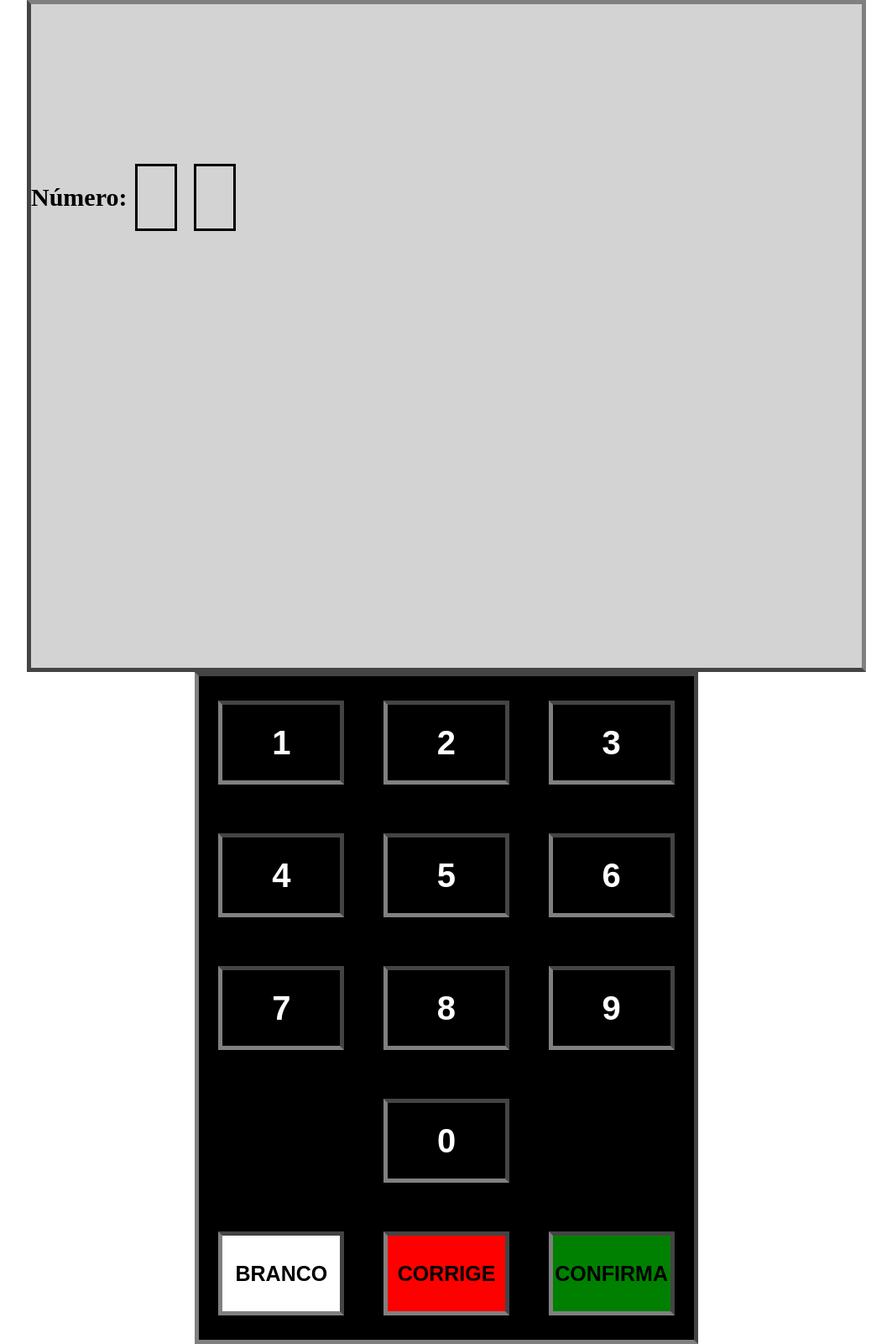
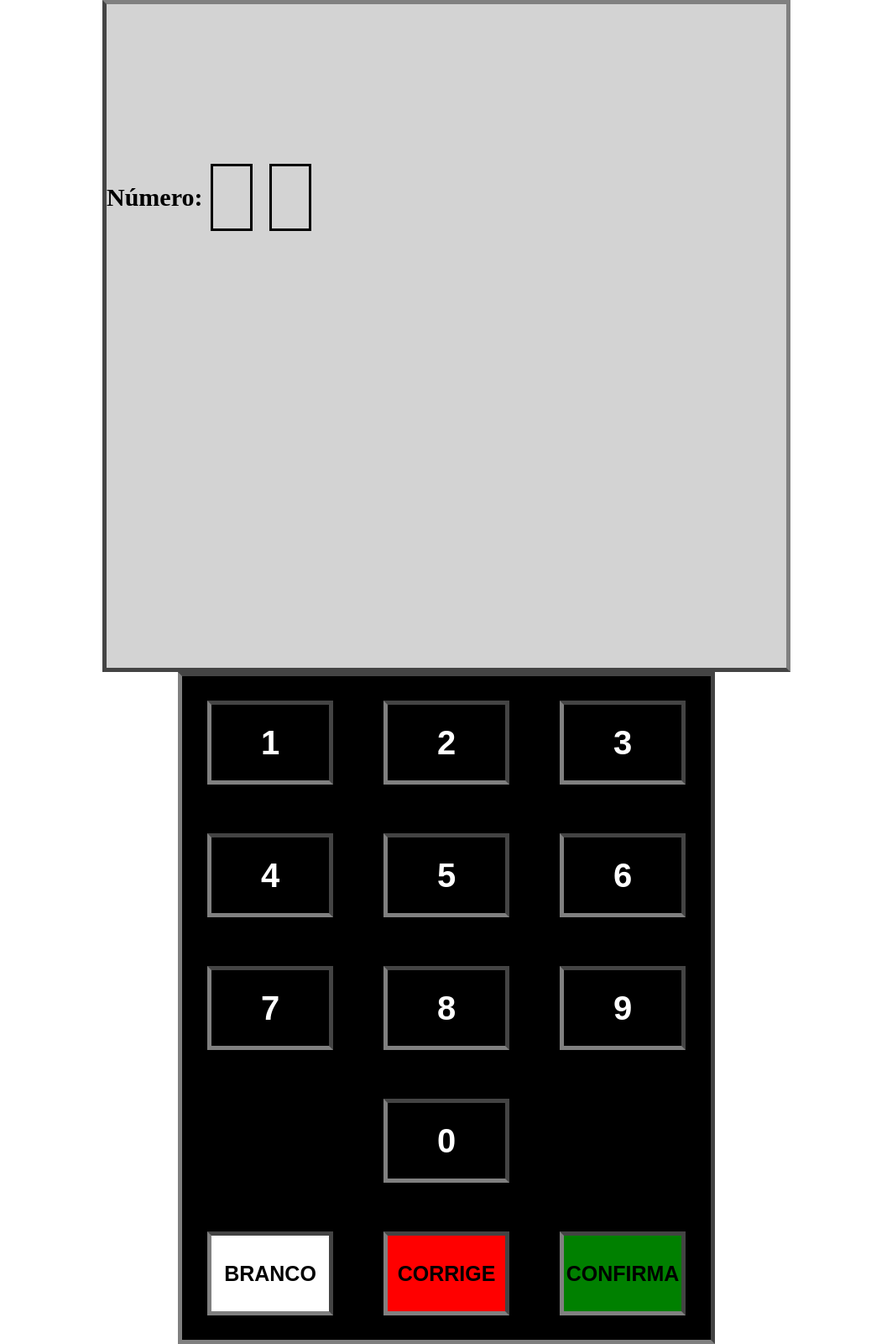
Before and after one commit to gusvicenzi/urnaEletronica, a React (Create React App) app: page / in a window 1280 px wide. Shown: the whole page at 84% size, without its empty margins (108-1171 px from the left). Built offline with nearby package versions, Linux system fonts and the light colour scheme.

Commit message:
Add responsive layout

```diff
--- a/src/styles/key.css
+++ b/src/styles/key.css
@@ -50,7 +50,18 @@
   border-right-color: grey;
 }
 
-@media only screen and (max-width: 600px) {
+@media only screen and (max-width: 900px) {
+  .Key {
+    width: 12rem;
+    height: 6.5rem;
+    /* flex-grow: 1; */
+  }
+  .extraButtonsText {
+    font-size: 1.8rem;
+  }
+}
+
+/* @media only screen and (max-width: 600px) {
   .Key {
     width: 12rem;
     height: 6.5rem;
@@ -58,4 +69,4 @@
   .extraButtonsText {
     font-size: 1.8rem;
   }
-}
+} */
--- a/src/styles/keyboard.css
+++ b/src/styles/keyboard.css
@@ -1,7 +1,7 @@
 .Keyboard {
   background-color: black;
   flex-direction: column;
-  flex-basis: 60rem;
+  width: 35%;
   height: 80rem;
 
   border-width: 5px;
@@ -20,9 +20,26 @@
   justify-content: space-around;
 }
 
+@media only screen and (max-width: 1380px) {
+  .Keyboard {
+    width: 50%;
+  }
+}
+
+@media only screen and (max-width: 900px) {
+  .Keyboard {
+    height: 100vh;
+    width: 40%;
+    height: clamp(414px, 60%, 100%);
+  }
+}
 @media only screen and (max-width: 600px) {
   .Keyboard {
     /* flex-basis: 50%; */
-    height: 45%;
+    /* height: 45%;
+    width: 100%; */
+
+    height: 45vh;
+    width: 100%;
   }
 }
--- a/src/styles/president.css
+++ b/src/styles/president.css
@@ -1,7 +1,5 @@
 .President {
   background-color: lightgray;
-  /* flex-basis: 100rem; */
-  /* margin: 2rem; */
 }
 
 h1 {
@@ -10,7 +8,6 @@ h1 {
 
 #title {
   margin-left: 30rem;
-  /* padding-top: 5rem; */
 }
 
 h2 {
@@ -97,7 +94,7 @@ hr {
   visibility: hidden;
 }
 
-@media only screen and (max-width: 600px) {
+@media only screen and (max-width: 900px) {
   .President {
     width: 100%;
   }
@@ -108,7 +105,6 @@ hr {
 
   #title {
     margin-left: 5rem;
-    /* padding-top: 5rem; */
   }
 
   h2 {
@@ -157,3 +153,9 @@ hr {
     margin: 0 1rem;
   }
 }
+
+@media only screen and (max-width: 600px) {
+  h1 {
+    font-size: 2.2rem;
+  }
+}
--- a/src/styles/screen.css
+++ b/src/styles/screen.css
@@ -1,7 +1,8 @@
 .Screen {
   background-color: lightgray;
-  flex-basis: 100rem;
-  /* width: 50%; */
+  /* flex-basis: 100rem; */
+  width: 50%;
+  width: clamp(50%, 55%, 60%);
   height: 80rem;
   border-width: 5px;
   border-style: solid;
@@ -11,8 +12,18 @@
   border-right-color: grey;
 }
 
-h1 {
-  font-size: 5rem;
+@media only screen and (max-width: 1470px) {
+  .Screen {
+    width: 82rem;
+  }
+}
+
+@media only screen and (max-width: 900px) {
+  .Screen {
+    /* height: 100vh; */
+    width: 60%;
+    height: clamp(414px, 60%, 100%);
+  }
 }
 
 @media only screen and (max-width: 600px) {
```
Also changed, not shown: src/styles/app.css (+1 -6 lines).
